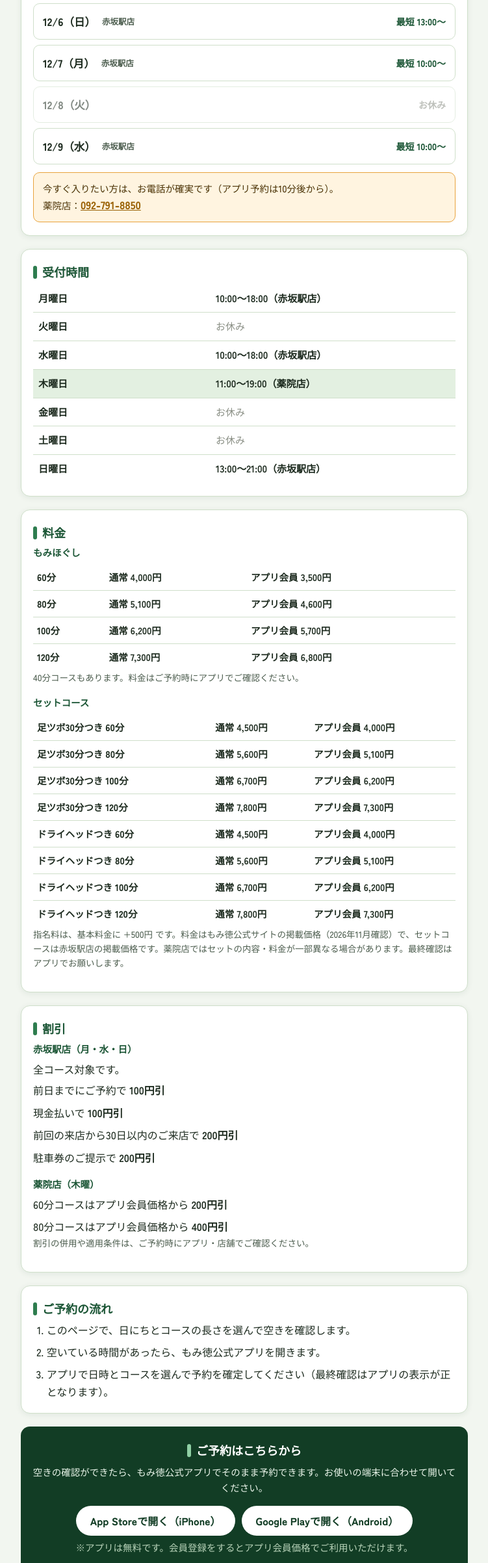
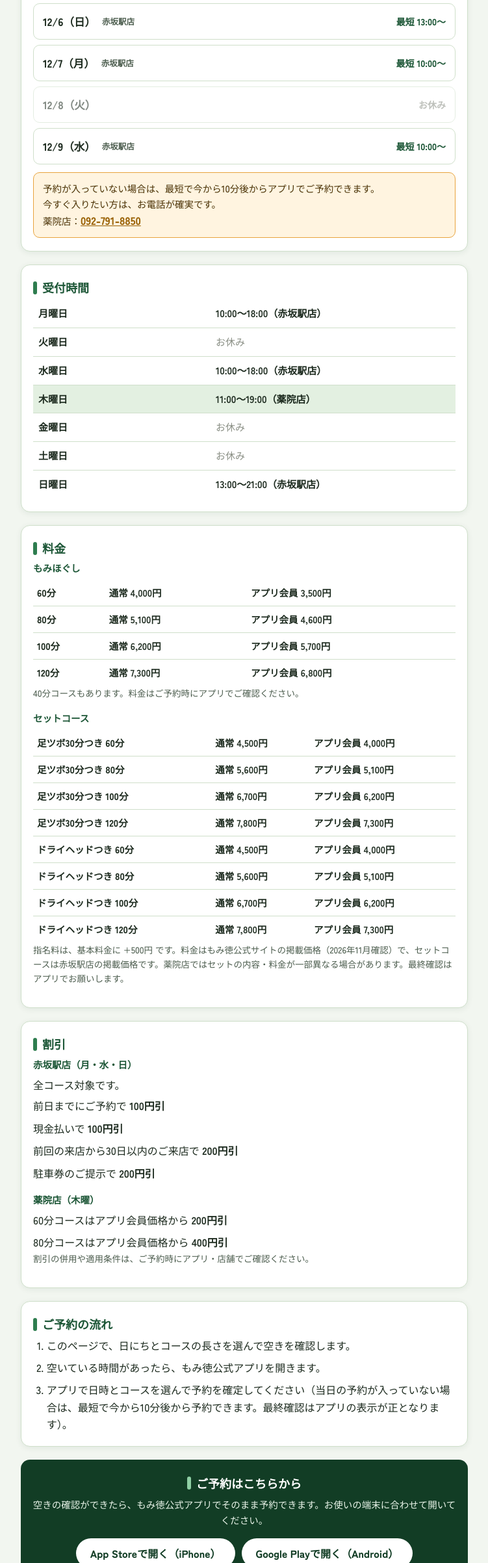
Before and after one commit to mochipj2025/hogushiyakida.yoyaku, a plain HTML site: page index.html in a window 1280 px wide. Shown: the part 1801-4206 px from the top of the page at 65% size, without its empty margins (264-1015 px from the left). Drawn offline with Linux system fonts and the light colour scheme; a web font is replaced by a local one.

Commit message:
最短10分後から予約できる案内を追加

```diff
--- a/index.html
+++ b/index.html
@@ -429,7 +429,7 @@
         <p class="summary" id="summary" aria-live="polite"></p>
         <div class="call-box" id="callNow" style="display:none;"></div>
         <div id="slotArea"></div>
-        <p class="hint" style="margin-top:14px;">○ の時間は、現時点の表示で空いています。右の「アプリで予約」から、もみ徳公式アプリを開けます。</p>
+        <p class="hint" style="margin-top:14px;">○ の時間は、現時点の表示で空いています。右の「アプリで予約」から、もみ徳公式アプリを開けます。当日の予約が入っていない時間は、最短で今から10分後からご予約いただけます。</p>
       </section>
 
       <section class="card" aria-labelledby="h-hours">
@@ -498,7 +498,7 @@
         <ol class="steps">
           <li>このページで、日にちとコースの長さを選んで空きを確認します。</li>
           <li>空いている時間があったら、もみ徳公式アプリを開きます。</li>
-          <li>アプリで日時とコースを選んで予約を確定してください（最終確認はアプリの表示が正となります）。</li>
+          <li>アプリで日時とコースを選んで予約を確定してください（当日の予約が入っていない場合は、最短で今から10分後から予約できます。最終確認はアプリの表示が正となります）。</li>
         </ol>
       </section>
 
@@ -677,7 +677,8 @@
         if (!show) { el.style.display = "none"; el.innerHTML = ""; return; }
         el.style.display = "";
         el.innerHTML =
-          "今すぐ入りたい方は、お電話が確実です（アプリ予約は10分後から）。<br />" +
+          "予約が入っていない場合は、最短で今から10分後からアプリでご予約できます。<br />" +
+          "今すぐ入りたい方は、お電話が確実です。<br />" +
           store.short + '：<a class="tel-link" href="tel:' + store.tel.replace(/-/g, "") + '">' + store.tel + "</a>";
       }
 
```
